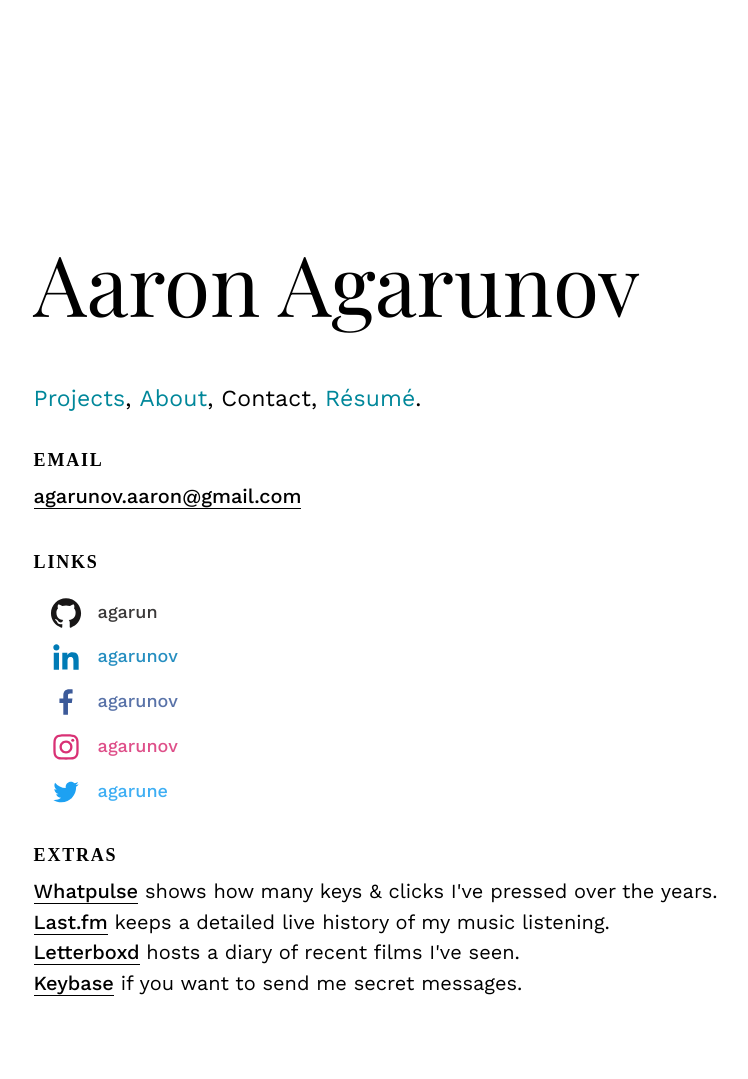
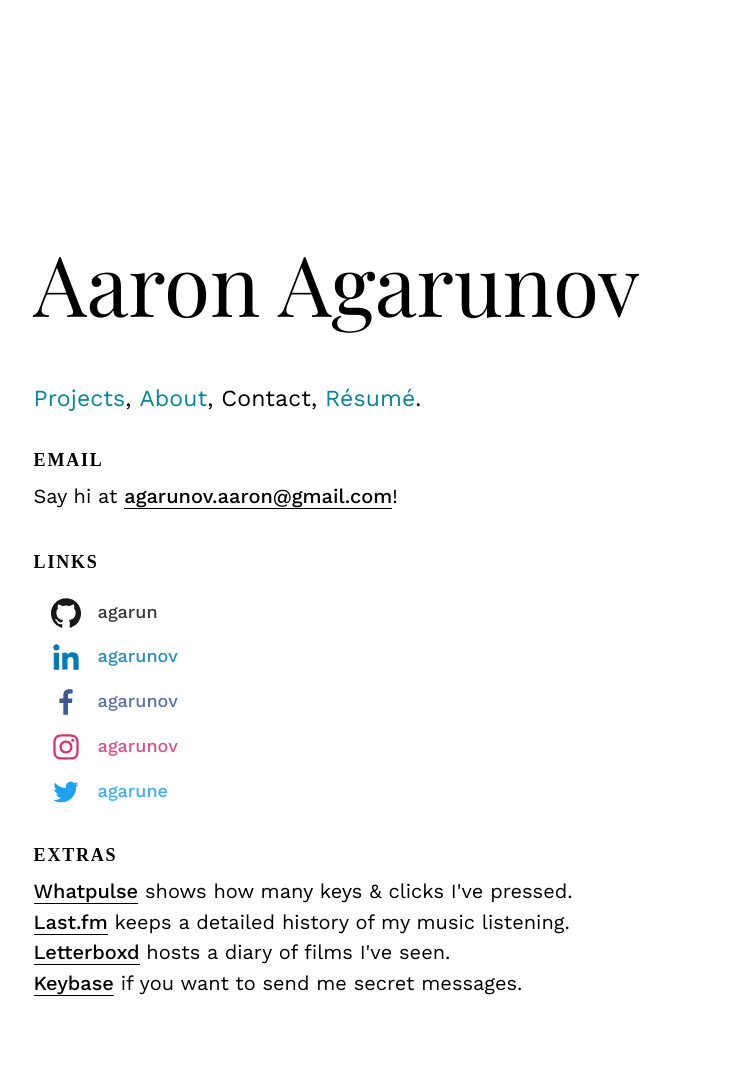
Before and after one commit to agarun/agarun.github.io, a Jekyll site: the page built from _pages/contact.html, in a window 1280 px wide. Shown: the whole page, without its empty margins (184-932 px from the left). Built offline with Jekyll 4.4.1, drawn with Linux system fonts in a browser that asks for light colours; some web fonts are replaced.

Commit message:
Update contact.html styling

```diff
--- a/_pages/contact.html
+++ b/_pages/contact.html
@@ -9,9 +9,8 @@ permalink: /contact/
 <div class="email">
   <a href="" class="title">email</a>
   <span class="contact">
-    <a href="mailto:agarunov.aaron@gmail.com" class="link-snap">
-    agarunov.aaron@gmail.com
-    </a>
+    Say hi at
+    <a href="mailto:agarunov.aaron@gmail.com" class="link-snap">agarunov.aaron@gmail.com</a>!
   </span>
 </div>
 
@@ -62,6 +61,6 @@ permalink: /contact/
 <div class="contact contact-header">
   <div class="content">
     <h3>extras</h3>
-      <a href="http://whatpulse.org/intentional" class="link-snap" target="_blank">Whatpulse</a> shows how many keys &amp; clicks I've pressed over the years.<br><a href="https://last.fm/user/aeroecho" class="link-snap" target="_blank">Last.fm</a> keeps a detailed live history of my music listening.<br><a href="https://letterboxd.com/agarunov" class="link-snap" target="_blank">Letterboxd</a> hosts a diary of recent films I've seen.<br><a href="https://keybase.io/agarun" class="link-snap" target="_blank">Keybase</a> if you want to send me secret messages.
+      <a href="http://whatpulse.org/intentional" class="link-snap" target="_blank">Whatpulse</a> shows how many keys &amp; clicks I've pressed.<br><a href="https://last.fm/user/aeroecho" class="link-snap" target="_blank">Last.fm</a> keeps a detailed history of my music listening.<br><a href="https://letterboxd.com/agarunov" class="link-snap" target="_blank">Letterboxd</a> hosts a diary of films I've seen.<br><a href="https://keybase.io/agarun" class="link-snap" target="_blank">Keybase</a> if you want to send me secret messages.
   </div>
 </div>
```
